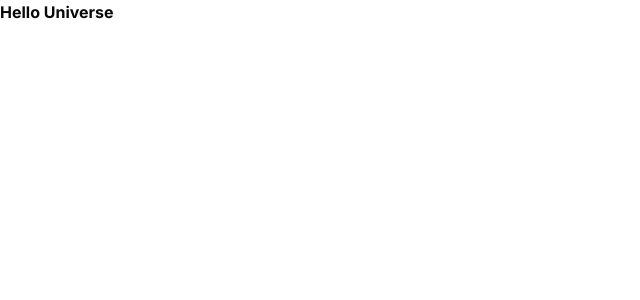
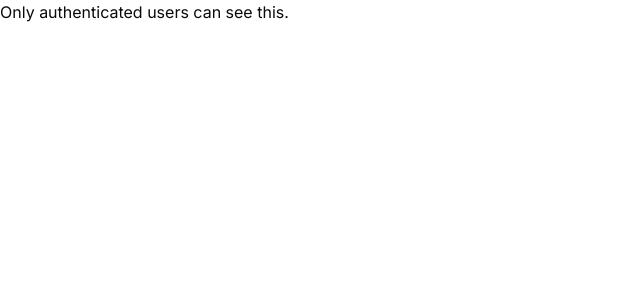
Before and after one commit to TAndrewLopez/video_streaming_platform, a Next.js app: page / in a window 1280 px wide. Shown: the top 300 px of the page, without its empty margins (0-640 px from the left). Built offline with nearby package versions, Linux system fonts and the light colour scheme.

Commit message:
added clerk authentication

```diff
--- /dev/null
+++ b/app/(auth)/sign-in/[[...sign-in]]/page.tsx
@@ -0,0 +1,5 @@
+import { SignIn } from "@clerk/nextjs";
+
+export default function Page() {
+  return <SignIn />;
+}
--- /dev/null
+++ b/app/(auth)/sign-up/[[...sign-up]]/page.tsx
@@ -0,0 +1,5 @@
+import { SignUp } from "@clerk/nextjs";
+
+export default function Page() {
+  return <SignUp />;
+}
--- a/app/layout.tsx
+++ b/app/layout.tsx
@@ -1,22 +1,25 @@
-import type { Metadata } from 'next'
-import { Inter } from 'next/font/google'
-import './globals.css'
+import type { Metadata } from "next";
+import { Inter } from "next/font/google";
+import "./globals.css";
+import { ClerkProvider } from "@clerk/nextjs";
 
-const inter = Inter({ subsets: ['latin'] })
+const inter = Inter({ subsets: ["latin"] });
 
 export const metadata: Metadata = {
-  title: 'Create Next App',
-  description: 'Generated by create next app',
-}
+  title: "Create Next App",
+  description: "Generated by create next app",
+};
 
 export default function RootLayout({
   children,
 }: {
-  children: React.ReactNode
+  children: React.ReactNode;
 }) {
   return (
-    <html lang="en">
-      <body className={inter.className}>{children}</body>
-    </html>
-  )
+    <ClerkProvider>
+      <html lang="en">
+        <body className={inter.className}>{children}</body>
+      </html>
+    </ClerkProvider>
+  );
 }
--- a/app/page.tsx
+++ b/app/page.tsx
@@ -1,3 +1,3 @@
-export default function Home() {
-  return <main className="font-bold">Hello Universe</main>;
+export default function Page() {
+  return <div>Only authenticated users can see this.</div>;
 }
--- a/package.json
+++ b/package.json
@@ -9,6 +9,7 @@
     "lint": "next lint"
   },
   "dependencies": {
+    "@clerk/nextjs": "^4.28.1",
     "@radix-ui/react-slot": "^1.0.2",
     "class-variance-authority": "^0.7.0",
     "clsx": "^2.0.0",
```
Also changed, not shown: middleware.ts (added, +10 -0 lines), 2 other files (tests, documents, lock files or other folders).
